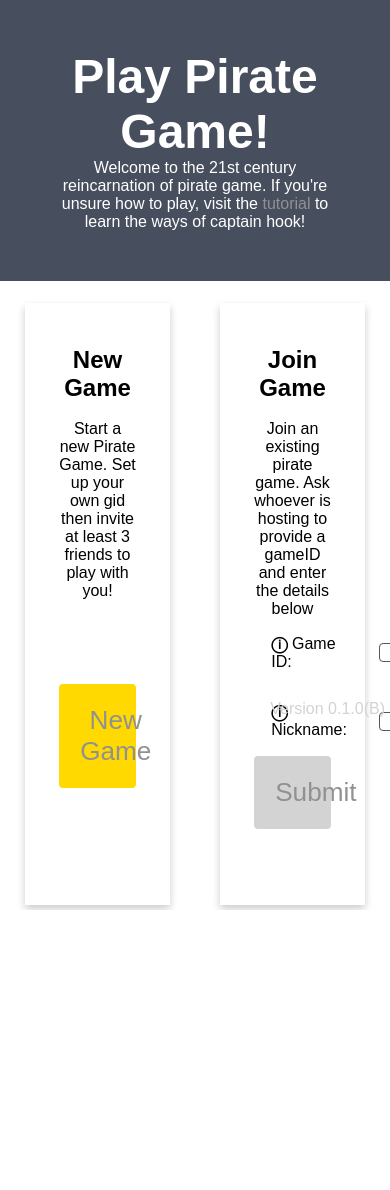
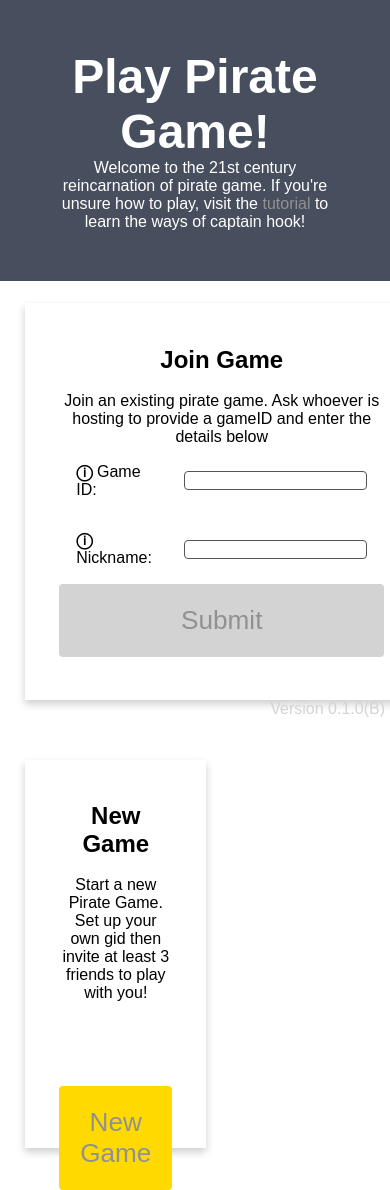
Before and after one commit to A-Level-Personal-Code-Collab/PirateGame, a Flask app: page /playing_online in a window 390 px wide. Shown: the part 121-1311 px from the top of that part. Before the commit the page ends 1031 px from the top of that part, so only its background shows below. Run offline with Flask 2, Linux system fonts and the light colour scheme; the page is wider than the window, and the part outside it is not shown; some libraries are stand-ins or nearby versions.

Commit message:
test push

```diff
--- a/app/static/css/playing_online/join_game.css
+++ b/app/static/css/playing_online/join_game.css
@@ -6,14 +6,26 @@
  * Author: Adam O'Neill
  * Copyright (c) 2021 Adam O'Neill
  * -----
- * Last Modified: Sun Oct 31 2021
- * Modified By: Will Hall
+ * Last Modified: Wed Nov 17 2021
+ * Modified By: Ollie Burroughs
  * -----
  * HISTORY:
  * Date      	By	Comments
  * ----------	---	---------------------------------------------------------
  */
 /* Pre game page */
+
+@media screen and (max-width: 600px)
+{
+    .row
+    {
+        flex-direction: column-reverse;
+    }
+    .column
+    {
+        width: 100%;
+    }
+}
 
  *
  {
@@ -28,6 +40,7 @@
 }
 
 .column{
+    display:flex;
     width: 50%;
     margin-bottom: 1.9vh;
     padding:  0.6vh 1vh;
```
